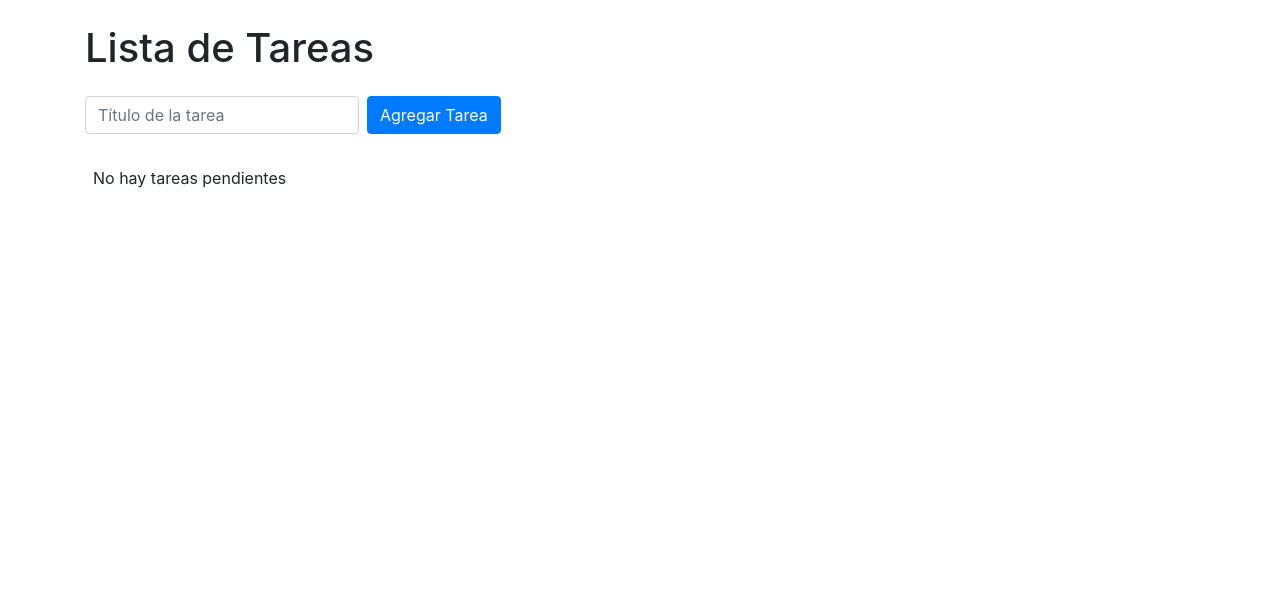
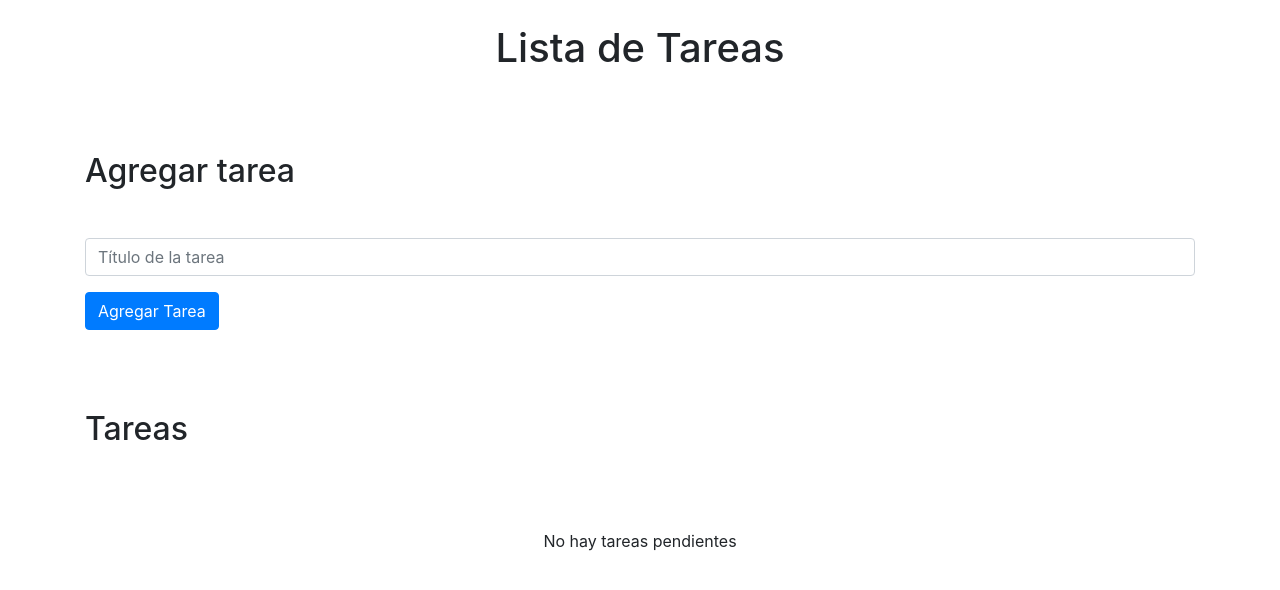
Before and after one commit to QuerenPacheco/aratech, a PHP site: page /listaTareas.html in a window 1280 px wide. Shown: the top 590 px of the page. Run offline with PHP 8.4, Linux system fonts and the light colour scheme.

Commit message:
add styles to jquery exercise

```diff
--- a/js/jQuery/listaTareas.html
+++ b/js/jQuery/listaTareas.html
@@ -14,16 +14,31 @@
 
 <body>
     <div class="container">
-        <h1 class="my-4">Lista de Tareas</h1>
-        <div id="errorMsg" class="mb-4"></div>
-        <form id="taskForm" class="form-inline mb-4">
-            <div class="form-group mr-2">
+        <h1 class="my-4 text-center">Lista de Tareas</h1>
+        <div id="taskForm">
+            <h2>Agregar tarea</h2>
+            <div id="errorMsg" class="mb-4"></div>
+            <form class="mb-4">
                 <input type="text" id="title" class="form-control" placeholder="Título de la tarea" required>
-            </div>
-            <button type="button" id="addButton" class="btn btn-primary">Agregar Tarea</button>
-        </form>
+                <button type="button" id="addButton" class="btn btn-primary mt-3">Agregar Tarea</button>
+            </form>
+        </div>
 
-        <div id="tasksList"></div>
+
+        <div id="tasksList">
+            <h2>Tareas</h2>
+            <table id="taskTable" class="table table-hover">
+                <thead>
+                    <tr>
+                        <th scope="col">Título</td>
+                        <th scope="col">Descripción</td>
+                    </tr>
+                </thead>
+                <tbody>
+
+                </tbody>
+            </table>
+        </div>
     </div>
 
 </body>
--- a/js/jQuery/script.js
+++ b/js/jQuery/script.js
@@ -4,34 +4,34 @@ $(document).ready(function () {
 });
 
 function checkTasksList() {
-    if ($('#tasksList').html().trim() === '') {
-        $('#tasksList').html('<p id="noContentMsg" class="p-2 mb-2">No hay tareas pendientes</p>');
+    if ($('#taskTable tbody').html().trim() === '') {
+        $('.container').append('<p id="noContentMsg">No hay tareas pendientes</p>');
+        $('#taskTable').hide();
+
     }
 }
 
 function addTask() {
-    let newTask = $("#title").val();
+    const newTask = $("#title").val().trim();
 
-    if (newTask.trim().length > 0) {
-        if ($('#noContentMsg').length) {
-            $('#noContentMsg').remove()
-        }
+    if (newTask.length) {
+        $("#errorMsg").empty();
+        $('#noContentMsg').remove();
+        $('#taskTable').show();
+        const row = $('<tr></tr>');
+        const task = $(`<td class="task p-2 mb-2">${newTask}</td>`);
 
-        $('#noContentMsg').remove()
-        let task = $(`<p class="task p-2 mb-2">${newTask}</p>`)
-
-        let removeButton = $('<button class="btn btn-danger btn-sm">Eliminar tarea</button>');
+        const removeButton = $('<td><button class="btn btn-danger btn-sm">Eliminar</button></td>');
         removeButton.click(function () {
             $(this).parent().remove();
             checkTasksList();
         });
-
-        task.append(removeButton);
-        $('#tasksList').append(task);
+        row.append(task).append(removeButton);
+        $('#taskTable tbody').append(row);
         $("#title").val('');
     } else {
-        let message = "Debe rellenar el campo";
-        $("#errorMsg").html('<div class="alert alert-danger" role="alert">' + message + '</div>')
+        const message = "Debe rellenar el campo";
+        $("#errorMsg").html('<div class="alert alert-danger" role="alert">' + message + '</div>');
     }
 
 }
--- a/js/jQuery/styles.css
+++ b/js/jQuery/styles.css
@@ -1,7 +1,13 @@
-.task{
-    display: flex;
-    justify-content: space-between;
-    align-items: center;
+#taskForm, #tasksList{
+    margin-top: 5em;
+}
+
+#taskForm h2, #tasksList h2{
+    margin-bottom: 1.5em;
+}
+
+#taskTable{
+    text-align: center;
 }
 
 .removeButton{
@@ -10,3 +16,9 @@
 .errorMsg {
     color: #dc3545;
 }
+
+#noContentMsg{
+    margin-bottom: 2em;
+    padding: 2em;
+    text-align: center;
+}
```
